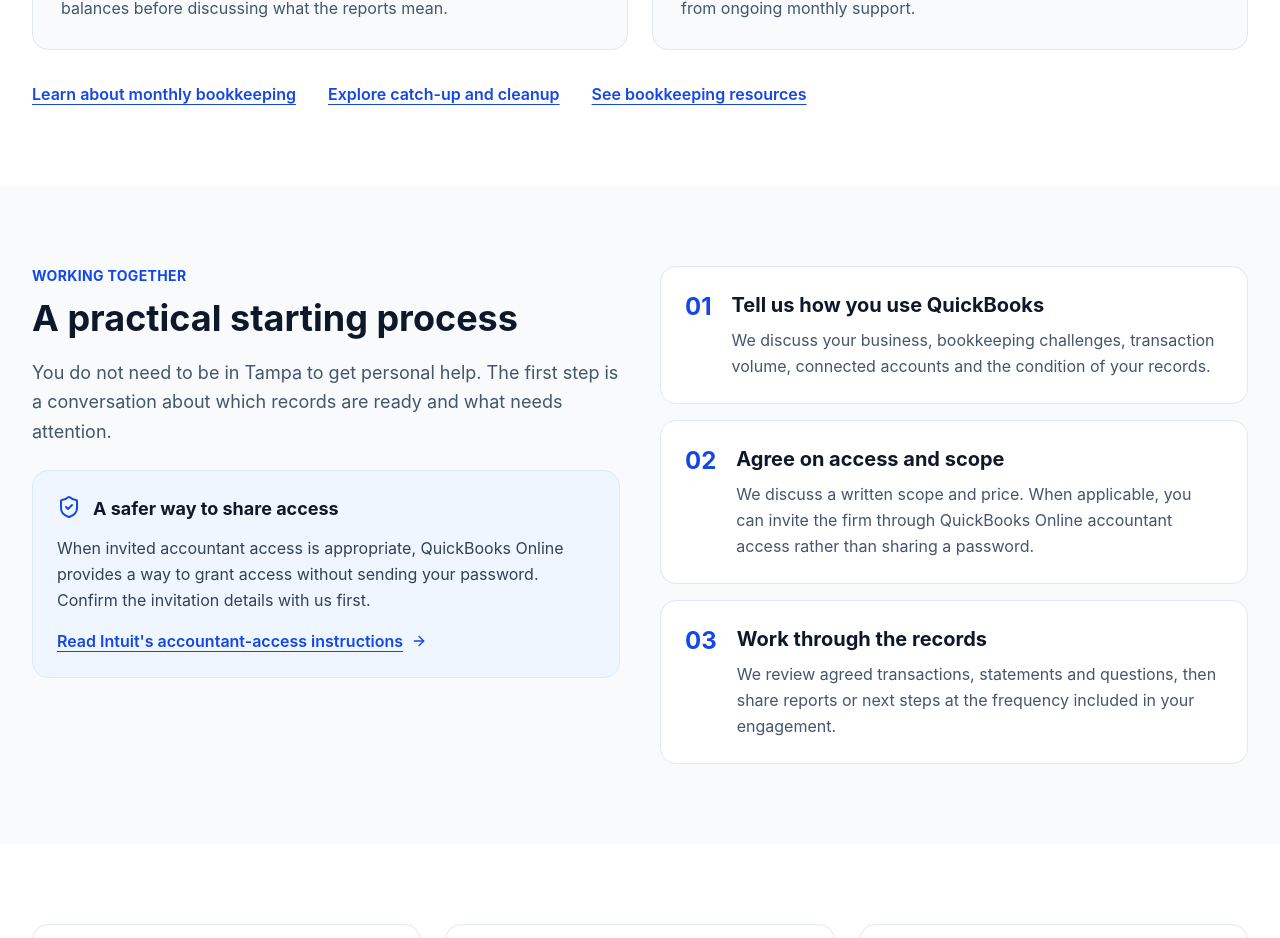
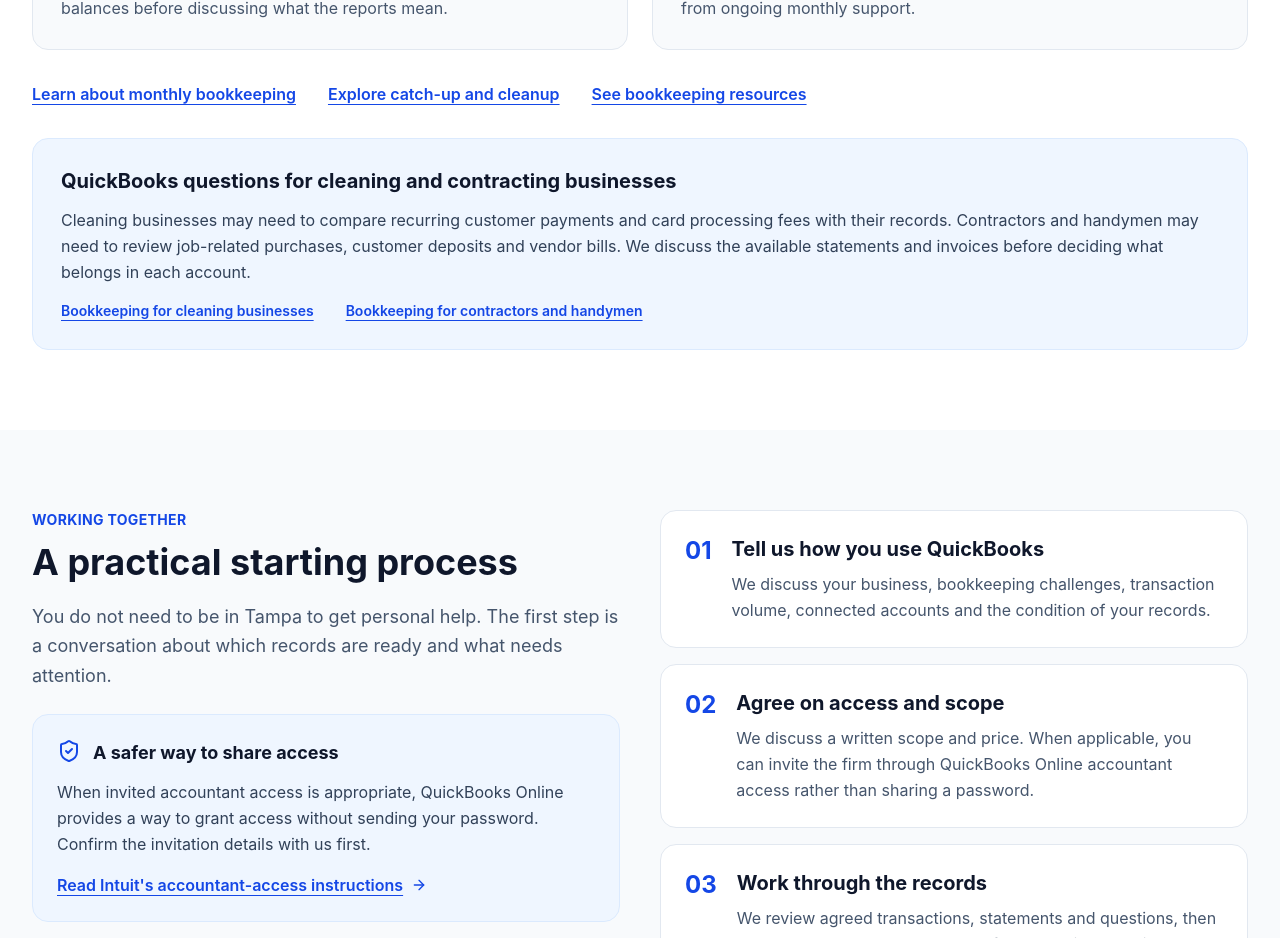
Before and after one commit to dietzbp-lgtm/dietz-bookkeeping-website, a React (Vite) app: page /quickbooks-online-bookkeeping in a window 1280 px wide. Shown: the part 1620-2558 px from the top of the page. Built offline with nearby package versions, Linux system fonts and the light colour scheme.

Commit message:
Add practical service-business QuickBooks examples and contextual industry links

```diff
--- a/src/pages/QuickBooksOnlineBookkeeping.tsx
+++ b/src/pages/QuickBooksOnlineBookkeeping.tsx
@@ -76,6 +76,16 @@ export default function QuickBooksOnlineBookkeeping() {
             <Link to="/tampa-cleanup-bookkeeping/" className="underline underline-offset-4">Explore catch-up and cleanup</Link>
             <Link to="/resources/" className="underline underline-offset-4">See bookkeeping resources</Link>
           </div>
+          <aside className="mt-8 rounded-2xl border border-blue-100 bg-blue-50 p-6 sm:p-7" aria-labelledby="quickbooks-service-businesses">
+            <h3 id="quickbooks-service-businesses" className="text-xl font-bold text-slate-900 mb-3">QuickBooks questions for cleaning and contracting businesses</h3>
+            <p className="text-slate-700 leading-relaxed mb-4">
+              Cleaning businesses may need to compare recurring customer payments and card processing fees with their records. Contractors and handymen may need to review job-related purchases, customer deposits and vendor bills. We discuss the available statements and invoices before deciding what belongs in each account.
+            </p>
+            <div className="flex flex-wrap gap-x-8 gap-y-3 text-sm font-semibold text-blue-700">
+              <Link to="/bookkeeping-for-cleaning-businesses/" className="underline underline-offset-4">Bookkeeping for cleaning businesses</Link>
+              <Link to="/bookkeeping-for-contractors/" className="underline underline-offset-4">Bookkeeping for contractors and handymen</Link>
+            </div>
+          </aside>
         </div>
       </section>
 
```
